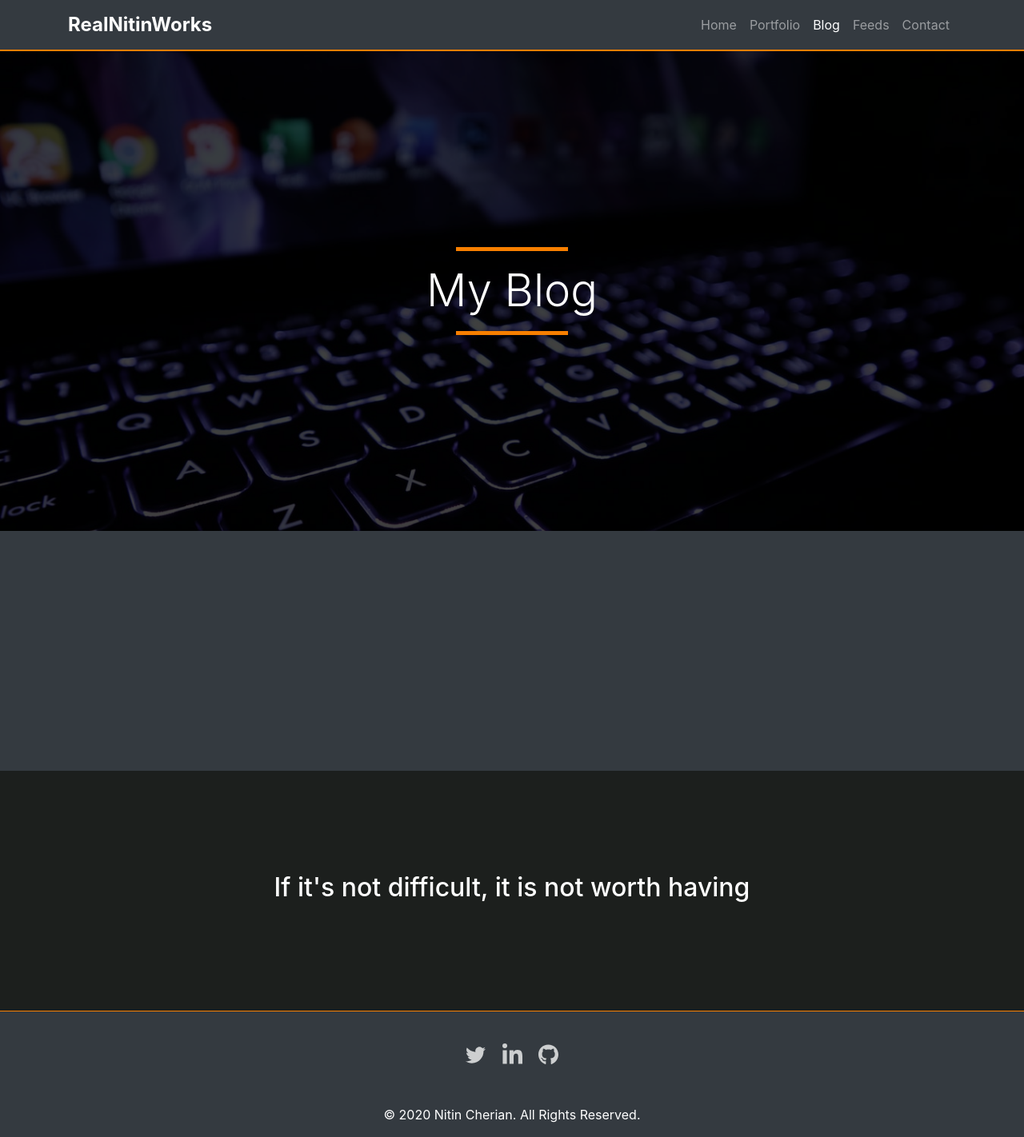
After one commit to realnitinworks/Portfolio, a Django app: page /blog/ in a window 1280 px wide. The commit adds this page. Shown: the whole page at 80% size. Run offline with Django 3.2, Linux system fonts and the light colour scheme; data that the repository does not hold is empty; parts of the project's set-up code (start-up, migrations or seed data) failed here and were passed over; some libraries are stand-ins or nearby versions.

Commit message:
Build List View for the blog posts.

```diff
--- a/blog/models.py
+++ b/blog/models.py
@@ -15,6 +15,7 @@ class Post(models.Model):
     )
 
     title = models.CharField(max_length=250)
+    summary = models.CharField(max_length=500)
     slug = models.SlugField(max_length=250, unique_for_date="publish")
     author = models.ForeignKey(get_user_model(), on_delete=models.CASCADE, related_name="blog_posts")
     body = models.TextField()
--- /dev/null
+++ b/blog/templates/blog/post/post_list.html
@@ -0,0 +1,70 @@
+<!-- blog/post/post_list.html -->
+
+{% extends 'base.html' %}
+{% load static %}
+
+{% block title %}
+{{ block.super }} - Blog Posts
+{% endblock title %}
+
+<!-- Dynamic content on banner overlay -->
+{% block banner_content %}
+<div class="col d-flex align-items-center justify-content-center">
+    <div class="text-center">
+        <hr class="hr-accent">
+        <h1 class="display-4">My Blog</h1>
+        <hr class="hr-accent">
+    </div>
+</div>
+{% endblock banner_content %}
+<!-- Dynamic content on banner overlay ends -->
+
+<!-- Page content sections -->
+{% block content %}
+
+<!-- Section 1-->
+<div class="content-section bg-dark d-flex justify-content-center">
+    <div class="container">
+        <div class="row row-cols-1 row-cols-md-3">
+            {% for post in posts %}
+            <div class="col mb-4 d-flex justify-content-center">
+                <a class="card-link d-flex justify-content-center" href="#">
+                    <div class="card col-12 col-sm-9 col-md-12 bg-dark color-secondary">
+                        <picture>
+
+                            <!-- building the card image static url from slug -->
+                            <!-- https://stackoverflow.com/questions/16655851/django-1-5-how-to-use-variables-inside-static-tag -->
+                            {% with "assets/img/blog/"|add:post.slug|add:'.jpeg' as thumb_static %}
+                            <img src="{% static thumb_static %}" class="card-img-top" alt="">
+                            {% endwith %}
+
+                        </picture>
+                        <div class="card-body">
+                            <h5 class="card-title">{{ post.title }}</h5>
+                            <p class="card-text">{{ post.summary }}</p>
+                        </div>
+                        <div class="card-footer text-muted">
+
+                            {{ post.publish }}
+
+                        </div>
+                    </div>
+                </a>
+            </div>
+            {% endfor %}
+        </div>
+    </div>
+</div>
+<!-- Section 1 ends -->
+
+<!-- Section 2 -->
+<div class="content-section bg-dark-secondary d-flex justify-content-center">
+    <div class="row justify-content-center align-self-center text-center">
+        <div class="col-sm-12">
+            <h2 class="quote">If it's not difficult, it is not worth having</h2>
+        </div>
+    </div>
+</div>
+<!-- Section 2 ends -->
+
+{% endblock content %}
--- /dev/null
+++ b/blog/urls.py
@@ -0,0 +1,11 @@
+from django.urls import path
+
+from .views import post_list
+
+
+app_name = "blog"
+
+
+urlpatterns = [
+    path("", post_list, name="post_list")
+]
--- a/blog/views.py
+++ b/blog/views.py
@@ -1,3 +1,13 @@
 from django.shortcuts import render
 
-# Create your views here.
+from .models import Post
+
+
+def post_list(request):
+    posts = Post.published.all()
+
+    return render(
+        request,
+        "blog/post/post_list.html",
+        {"posts": posts, "active": "blog"}
+    )
--- a/portfolio/templates/portfolio/home.html
+++ b/portfolio/templates/portfolio/home.html
@@ -6,7 +6,7 @@
 {% endblock title %}
 
 <!-- Dynamic content on banner overlay -->
-{% block banner %}
+{% block banner_content %}
 <div class="col-sm-6 d-flex align-items-center justify-content-center">
     <div class="text-center">
         <hr class="hr-accent">
@@ -20,7 +20,7 @@
         <img src="{% static "assets/img/me.png" %}" class="img-fluid" id="profile-pic" alt="Picture of Me">
     </picture>
 </div>
-{% endblock banner %}
+{% endblock banner_content %}
 <!-- Dynamic content on banner overlay ends -->
 
 <!-- Page content sections -->
--- a/portfolio/views.py
+++ b/portfolio/views.py
@@ -4,5 +4,6 @@ from django.shortcuts import render
 def home(request):
     return render(
         request,
-        "portfolio/home.html"
+        "portfolio/home.html",
+        {"active": "home"}
     )
--- a/portfolio_project/urls.py
+++ b/portfolio_project/urls.py
@@ -18,5 +18,6 @@ from django.urls import include, path
 
 urlpatterns = [
     path('admin/', admin.site.urls),
-    path('', include("portfolio.urls", namespace="portfolio"))
+    path('', include("portfolio.urls", namespace="portfolio")),
+    path('blog/', include("blog.urls", namespace="blog"))
 ]
--- a/static/assets/css/styles.css
+++ b/static/assets/css/styles.css
@@ -123,3 +123,7 @@
 .social-icons-list a img {
   width: 25px;
 }
+
+.color-secondary {
+  color: #fff;
+}
--- /dev/null
+++ b/templates/footer.html
@@ -0,0 +1,31 @@
+{% load static %}
+
+
+<!-- Footer -->
+<footer class="page-footer font-small bg-dark pt-4">
+    <div class="container">
+        <ul class="list-unstyled list-inline text-center social-icons-list">
+            <li class="list-inline-item">
+                <a href="https://twitter.com/nitin_cherian" target="_blank" rel="noopener"
+                    class="btn-floating btn-fb mx-1">
+                    <img src="{% static "assets/img/twitter.svg" %}" alt="Twitter Icon">
+                </a>
+            </li>
+            <li class="list-inline-item">
+                <a href="https://www.linkedin.com/in/nitin-george-cherian-54b77828/" target="_blank" rel="noopener"
+                    class="btn-floating btn-tw mx-1">
+                    <img src="{% static "assets/img/linkedin.svg" %}" alt="LinkedIn Icon">
+                </a>
+            </li>
+            <li class="list-inline-item">
+                <a href="https://github.com/realnitinworks" target="_blank" rel="noopener"
+                    class="btn-floating btn-dribbble mx-1">
+                    <img src="{% static "assets/img/github.svg" %}" alt="GitHub Icon">
+                </a>
+            </li>
+        </ul>
+    </div>
+    <div class="footer-copyright text-center py-3 bg-dark">© 2020 Nitin Cherian. All Rights Reserved.
+    </div>
+</footer>
+<!-- Footer ends -->
--- /dev/null
+++ b/templates/navbar.html
@@ -0,0 +1,38 @@
+<!-- Navbar -->
+<nav class="navbar navbar-dark navbar-expand-md bg-dark">
+    <div class="container"><a class="navbar-brand" href="{% url "portfolio:home" %}"
+            style="font-size: 24px;"><strong>RealNitinWorks</strong></a><button data-toggle="collapse"
+            class="navbar-toggler" data-target="#navcol-1"><span class="sr-only">Toggle navigation</span><span
+                class="navbar-toggler-icon"></span></button>
+        <div class="collapse navbar-collapse" id="navcol-1">
+            <ul class="nav navbar-nav ml-auto">
+                <li class="nav-item" role="presentation">
+                    <a class="nav-link {% if active == "home" %} active {% endif %}" href="{% url "portfolio:home" %}">
+                        Home
+                    </a>
+                </li>
+                <li class="nav-item" role="presentation">
+                    <a class="nav-link {% if active == "portfolio" %} active {% endif %}" href="#">
+                        Portfolio
+                    </a>
+                </li>
+                <li class="nav-item" role="presentation">
+                    <a class="nav-link {% if active == "blog" %} active {% endif %}" href="{% url "blog:post_list" %}">
+                        Blog
+                    </a>
+                </li>
+                <li class="nav-item" role="presentation">
+                    <a class="nav-link {% if active == "feeds" %} active {% endif %}" href="#">
+                        Feeds
+                    </a>
+                </li>
+                <li class="nav-item" role="presentation">
+                    <a class="nav-link {% if active == "contact" %} active {% endif %}" href="#">
+                        Contact
+                    </a>
+                </li>
+            </ul>
+        </div>
+    </div>
+</nav>
+<!-- Navbar ends -->
```
Also changed, not shown: templates/base.html (+5 -48 lines), blog/migrations/0002_post_summary.py (added), static/assets/img/blog/callables-python.jpeg (added), static/assets/img/blog/grouping-items-using-itertools-groupby.jpeg (added), static/assets/img/blog/hashable-and-unhashable-objects.jpeg (added), static/assets/img/blog/how-check-whether-object-iterable-python.jpeg (added), static/assets/img/blog/how-perform-lstrip-iterable.jpeg (added), static/assets/img/blog/list-vs-tuple.jpeg (added), static/assets/img/blog/tuple-comparison-python.jpeg (added).
